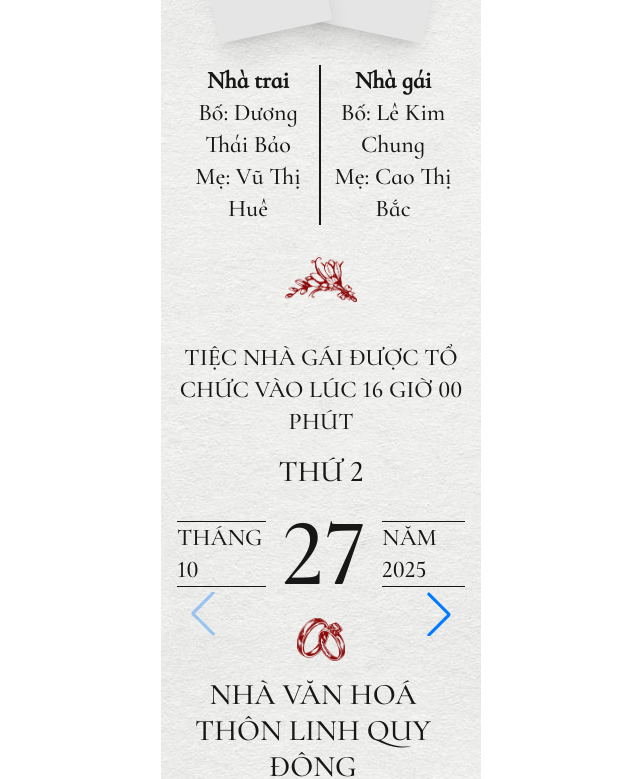
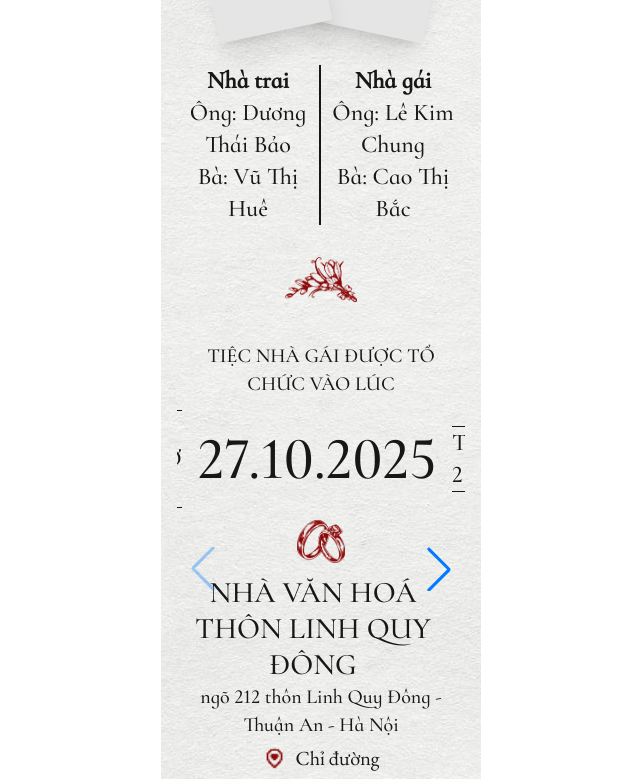
Before and after one commit to cuongdvt/wedding, a Next.js app: page /wedding/ in a window 1280 px wide. Shown: the part 1695-2474 px from the top of the page, without its empty margins (319-959 px from the left). Built offline with nearby package versions, Linux system fonts and the light colour scheme; grey boxes are pictures that could not be loaded.

Commit message:
Change invitation

```diff
--- a/src/components/invitation/page.tsx
+++ b/src/components/invitation/page.tsx
@@ -1,13 +1,15 @@
-"use client";
+'use client';
 
-import { fontBegatri, fontCormorantinfant, fontEbgaramond } from '@/app/fonts';
 import Image from 'next/image';
 import { Navigation } from 'swiper/modules';
 import { Swiper, SwiperSlide } from 'swiper/react';
 
+import { fontBegatri, fontCormorantinfant, fontEbgaramond } from '@/app/fonts';
+
 const InvitationSectionView: React.FC = () => {
   return (
-    <div className="flex flex-col w-1/4 justify-center items-center px-4 py-12 space-y-8"
+    <div
+      className="flex flex-col w-1/4 justify-center items-center px-4 py-12 space-y-8"
       style={{
         backgroundImage: "url('/wedding/images/decision-bg.jpg')",
       }}
@@ -16,47 +18,51 @@ const InvitationSectionView: React.FC = () => {
       <span className={`${fontEbgaramond.className} text-2xl uppercase text-center`}>Thân mời tới dự lễ cưới thân mật của chúng tôi</span>
 
       {/* ten */}
-      <div className='flex flex-col justify-center relative space-y-7'>
-        <div className='absolute left-1/2 top-1/2 -translate-1/2'>
-          <span className={`${fontBegatri.className} uppercase text-[160px] tracking-wide hover:opacity-100 opacity-35 transition-opacity duration-1000`}>&</span>
+      <div className="flex flex-col justify-center relative space-y-7">
+        <div className="absolute left-1/2 top-1/2 -translate-1/2">
+          <span
+            className={`${fontBegatri.className} uppercase text-[160px] tracking-wide hover:opacity-100 opacity-35 transition-opacity duration-1000`}
+          >
+            &
+          </span>
         </div>
         <span className={`${fontCormorantinfant.className} uppercase text-center text-5xl`}>Thái Cường</span>
         <span className={`${fontCormorantinfant.className} uppercase text-center text-5xl`}>Thu Phương</span>
       </div>
 
       {/* ảnh */}
-      <div className='w-full flex flex-row-reverse justify-center'>
-        <div className='rotate-12 w-2/5 flex flex-col shadow-xl bg-neutral-200 rounded-sm'>
-          <Image src="/wedding/images/3.jpg" alt="intro" width={0} height={0} sizes="100vw" className="w-full h-auto p-3" priority />
-          <div className='h-8'></div>
+      <div className="w-full flex flex-row-reverse justify-center">
+        <div className="rotate-12 w-2/5 flex flex-col shadow-xl bg-neutral-200 rounded-sm">
+          <Image src="/wedding/images/3.JPG" alt="intro" width={0} height={0} sizes="100vw" className="w-full h-auto p-3" priority />
+          <div className="h-8"></div>
         </div>
-        <div className='-rotate-12 w-2/5 flex flex-col shadow-xl bg-neutral-200 rounded-sm'>
+        <div className="-rotate-12 w-2/5 flex flex-col shadow-xl bg-neutral-200 rounded-sm">
           <Image src="/wedding/images/1.jpg" alt="intro" width={0} height={0} sizes="100vw" className="w-full h-auto p-3" priority />
-          <div className='h-8'></div>
+          <div className="h-8"></div>
         </div>
       </div>
 
       {/* nha trai/gai */}
-      <div className='w-full flex justify-center items-center'>
-        <div className='w-1/2 flex flex-col border-r-2'>
+      <div className="w-full flex justify-center items-center">
+        <div className="w-1/2 flex flex-col border-r-2">
           <span className={`${fontCormorantinfant.className} text-center text-2xl font-bold`}>Nhà trai</span>
-          <span className={`${fontCormorantinfant.className} text-center text-2xl`}>Bố: Dương Thái Bảo</span>
-          <span className={`${fontCormorantinfant.className} text-center text-2xl`}>Mẹ: Vũ Thị Huê</span>
+          <span className={`${fontCormorantinfant.className} text-center text-2xl`}>Ông: Dương Thái Bảo</span>
+          <span className={`${fontCormorantinfant.className} text-center text-2xl`}>Bà: Vũ Thị Huê</span>
         </div>
-        <div className='w-1/2 flex flex-col'>
+        <div className="w-1/2 flex flex-col">
           <span className={`${fontCormorantinfant.className} text-center text-2xl font-bold`}>Nhà gái</span>
-          <span className={`${fontCormorantinfant.className} text-center text-2xl`}>Bố: Lê Kim Chung</span>
-          <span className={`${fontCormorantinfant.className} text-center text-2xl`}>Mẹ: Cao Thị Bắc</span>
+          <span className={`${fontCormorantinfant.className} text-center text-2xl`}>Ông: Lê Kim Chung</span>
+          <span className={`${fontCormorantinfant.className} text-center text-2xl`}>Bà: Cao Thị Bắc</span>
         </div>
       </div>
 
       {/* Flower */}
-      <div className='w-1/4 flex justify-center items-center'>
+      <div className="w-1/4 flex justify-center items-center">
         <Image src="/wedding/images/flower.png" alt="intro" width={0} height={0} sizes="100vw" className="w-full h-auto" priority />
       </div>
 
       {/* thiep */}
-      <div className='w-full'>
+      <div className="w-full">
         <Swiper
           // install Swiper modules
           modules={[Navigation]}
@@ -65,54 +71,50 @@ const InvitationSectionView: React.FC = () => {
           navigation={true}
         >
           <SwiperSlide>
-            <div className='w-full flex flex-col justify-center items-center py-2 space-y-4'>
-              <span className={`${fontCormorantinfant.className} text-2xl uppercase text-center`}>tiệc nhà gái được tổ chức vào lúc 16 giờ 00 phút</span>
-              <span className={`${fontCormorantinfant.className} text-3xl uppercase text-center`}>Thứ 2</span>
-              <div className='flex items-center space-x-4'>
-                <div className='border-y'>
-                  <span className={`${fontCormorantinfant.className} text-2xl uppercase text-center`}>tháng 10</span>
+            <div className="w-full flex flex-col justify-center items-center py-2 space-y-3">
+              <span className={`${fontCormorantinfant.className} text-xl uppercase text-center`}>tiệc nhà gái được tổ chức vào lúc</span>
+              <div className="flex items-center space-x-4">
+                <div className="border-y">
+                  <span className={`${fontCormorantinfant.className} text-2xl uppercase text-center`}>16 giờ 30</span>
                 </div>
-                <span className={`${fontCormorantinfant.className} text-8xl uppercase text-center`}>27</span>
-                <div className='border-y'>
-                  <span className={`${fontCormorantinfant.className} text-2xl uppercase text-center`}>năm 2025</span>
+                <span className={`${fontCormorantinfant.className} text-6xl uppercase text-center`}>27.10.2025</span>
+                <div className="border-y">
+                  <span className={`${fontCormorantinfant.className} text-2xl uppercase text-center`}>Thứ 2</span>
                 </div>
               </div>
-              <div className='w-1/6 flex justify-center items-center'>
+              <div className="w-1/6 flex justify-center items-center">
                 <Image src="/wedding/images/ring.png" alt="intro" width={0} height={0} sizes="100vw" className="w-full h-auto" priority />
               </div>
-              <div className='flex flex-col items-center space-x-4'>
+              <div className="flex flex-col items-center space-x-4">
                 <span className={`${fontCormorantinfant.className} text-3xl uppercase text-center`}>Nhà văn hoá thôn linh quy đông</span>
                 <span className={`${fontCormorantinfant.className} text-xl text-center`}>ngõ 212 thôn Linh Quy Đông - Thuận An - Hà Nội</span>
               </div>
-              <div className='flex items-center animate-bounce'>
+              <div className="flex items-center animate-bounce space-x-2">
                 <Image src="/wedding/images/pin.png" alt="intro" width={25} height={25} priority />
                 <span className={`${fontEbgaramond.className} text-xl text-center`}>Chỉ đường</span>
               </div>
             </div>
           </SwiperSlide>
           <SwiperSlide>
-            <div className='w-full flex flex-col justify-center items-center py-2 space-y-4'>
-              <span className={`${fontCormorantinfant.className} text-2xl uppercase text-center`}>tiệc nhà trai được tổ chức vào lúc 16 giờ 00 phút</span>
-              <span className={`${fontCormorantinfant.className} text-3xl uppercase text-center`}>Thứ 3</span>
-              <div className='flex items-center space-x-4'>
-                <div className='border-y'>
-                  <span className={`${fontCormorantinfant.className} text-2xl uppercase text-center`}>tháng 10</span>
+            <div className="w-full flex flex-col justify-center items-center py-2 space-y-4">
+              <span className={`${fontCormorantinfant.className} text-xl uppercase text-center`}>tiệc nhà gái được tổ chức vào lúc</span>
+              <div className="flex items-center space-x-4">
+                <div className="border-y">
+                  <span className={`${fontCormorantinfant.className} text-2xl uppercase text-center`}>17 giờ 30</span>
                 </div>
-                <span className={`${fontCormorantinfant.className} text-8xl uppercase text-center`}>28</span>
-                <div className='border-y'>
-                  <span className={`${fontCormorantinfant.className} text-2xl uppercase text-center`}>năm 2025</span>
+                <span className={`${fontCormorantinfant.className} text-6xl uppercase text-center`}>28.10.2025</span>
+                <div className="border-y">
+                  <span className={`${fontCormorantinfant.className} text-2xl uppercase text-center`}>Thứ 3</span>
                 </div>
               </div>
-              <div className='w-1/6 flex justify-center items-center'>
+              <div className="w-1/6 flex justify-center items-center">
                 <Image src="/wedding/images/ring.png" alt="intro" width={0} height={0} sizes="100vw" className="w-full h-auto" priority />
               </div>
-              <div className='flex flex-col items-center space-x-4'>
-                <span className={`${fontCormorantinfant.className} text-3xl uppercase text-center whitespace-pre-line`}>
-                  Nhà khách 99 <br /> Quân chủng PK - KQ
-                </span>
-                <span className={`${fontCormorantinfant.className} text-xl text-center`}>số 184 Trường Chinh - Kim Liên - Hà Nội</span>
+              <div className="flex flex-col items-center space-x-4">
+                <span className={`${fontCormorantinfant.className} text-3xl uppercase text-center`}>Nhà văn hoá thôn linh quy đông</span>
+                <span className={`${fontCormorantinfant.className} text-xl text-center`}>ngõ 212 thôn Linh Quy Đông - Thuận An - Hà Nội</span>
               </div>
-              <div className='flex items-center animate-bounce'>
+              <div className="flex items-center animate-bounce space-x-2">
                 <Image src="/wedding/images/pin.png" alt="intro" width={25} height={25} priority />
                 <span className={`${fontEbgaramond.className} text-xl text-center`}>Chỉ đường</span>
               </div>
@@ -120,7 +122,6 @@ const InvitationSectionView: React.FC = () => {
           </SwiperSlide>
         </Swiper>
       </div>
-
     </div>
   );
 };
```
